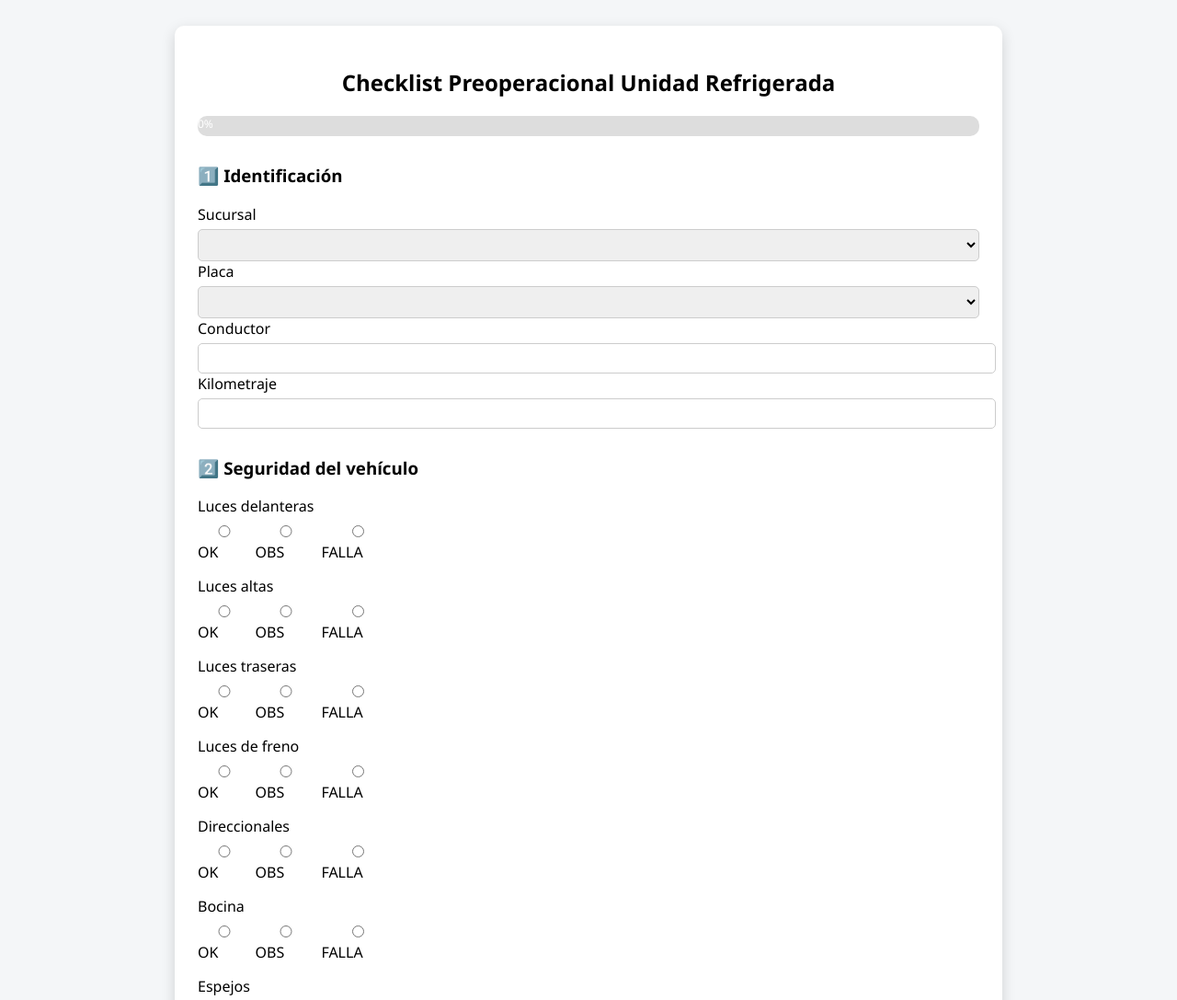
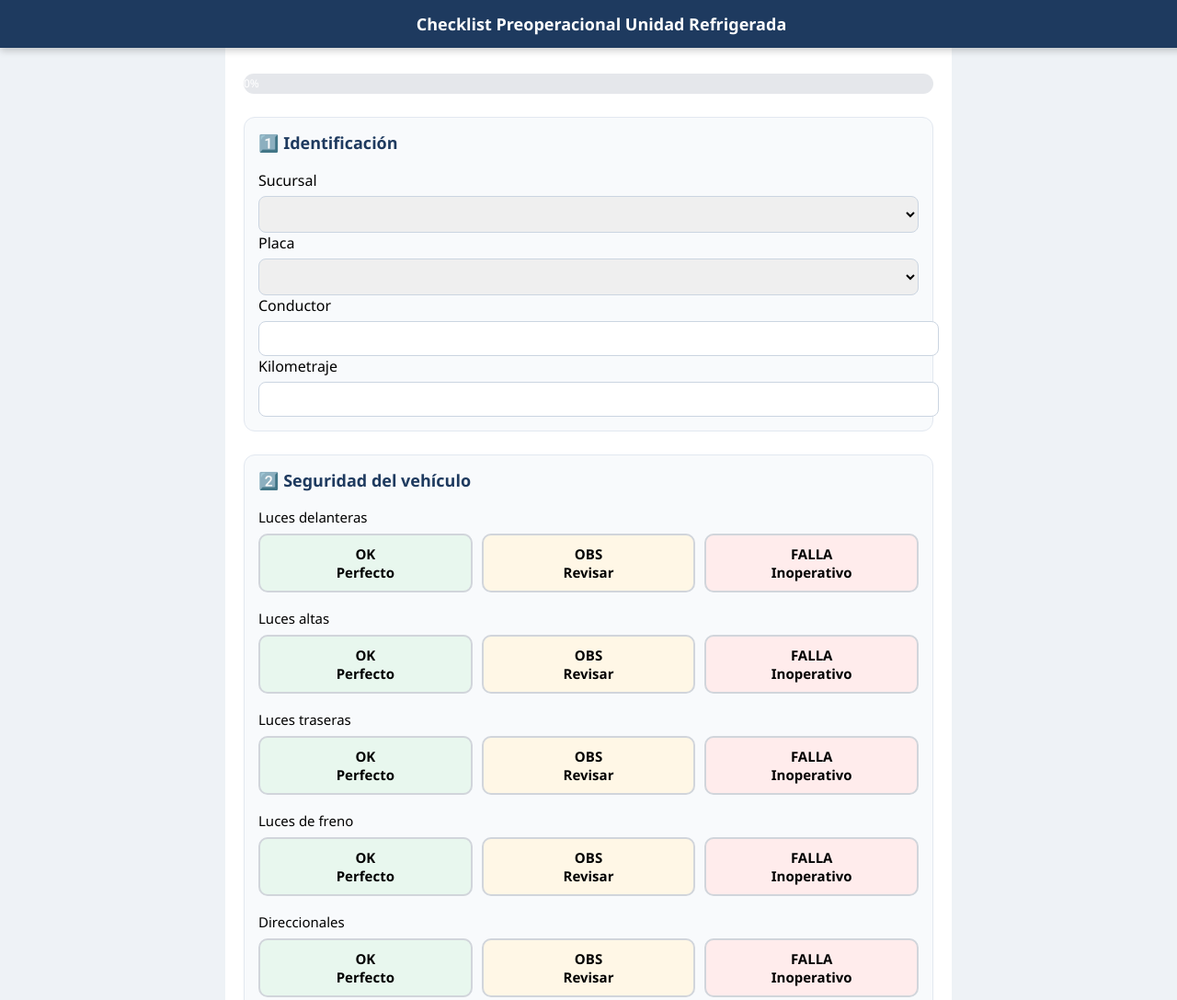
Before and after one commit to DTS2026/DELIVERYAPP, a plain HTML site: page CS_Index.html in a window 1280 px wide. Shown: the top 1087 px of the page at 92% size. Drawn offline with Linux system fonts and the light colour scheme; no server answers.

Commit message:
Update CS_Index.html

```diff
--- a/CS_Index.html
+++ b/CS_Index.html
@@ -5,47 +5,51 @@
 <meta charset="UTF-8">
 <meta name="viewport" content="width=device-width, initial-scale=1.0">
 
-<title>Checklist FINAL 15.51</title>
+<title>Checklist Preoperacional</title>
 
 <style>
 
 body{
-font-family:Segoe UI;
-background:#f4f6f8;
-padding:20px;
+font-family:Segoe UI,Arial;
+background:#eef2f6;
+margin:0;
+padding:0;
 }
 
+/* HEADER APP */
+
+.header{
+position:fixed;
+top:0;
+left:0;
+width:100%;
+background:#1e3a5f;
+color:white;
+text-align:center;
+padding:14px;
+font-weight:bold;
+font-size:18px;
+z-index:1000;
+box-shadow:0 3px 8px rgba(0,0,0,0.2);
+}
+
+/* CONTENEDOR */
+
 .container{
-max-width:850px;
+max-width:750px;
 margin:auto;
 background:white;
-padding:25px;
-border-radius:10px;
-box-shadow:0 5px 15px rgba(0,0,0,0.15);
+min-height:100vh;
+padding:20px;
+padding-top:80px;
 }
 
-h2{
-text-align:center;
-}
-
-.section{
-margin-top:30px;
-}
-
-.item{
-margin-bottom:15px;
-}
-
-.options{
-display:flex;
-gap:15px;
-margin-top:5px;
-}
+/* PROGRESS */
 
 .progress{
-background:#ddd;
+background:#e5e7eb;
 height:22px;
-border-radius:10px;
+border-radius:15px;
 overflow:hidden;
 margin-bottom:20px;
 }
@@ -53,34 +57,130 @@ margin-bottom:20px;
 .progress-bar{
 height:100%;
 width:0%;
-background:#4caf50;
+background:#22c55e;
 text-align:center;
 color:white;
 font-size:12px;
+line-height:22px;
+transition:width 0.4s ease;
 }
+
+/* SECCIONES */
+
+.section{
+margin-top:25px;
+padding:15px;
+background:#f8fafc;
+border-radius:12px;
+border:1px solid #e2e8f0;
+}
+
+.section h3{
+margin-top:0;
+color:#1e3a5f;
+font-size:18px;
+}
+
+/* ITEMS */
+
+.item{
+margin-bottom:18px;
+font-size:15px;
+}
+
+/* BOTONES OPCION */
+
+.options{
+display:flex;
+gap:10px;
+margin-top:8px;
+flex-wrap:wrap;
+}
+
+.option-btn{
+flex:1;
+}
+
+.option-btn input{
+display:none;
+}
+
+.option-btn label{
+display:block;
+text-align:center;
+padding:10px;
+border-radius:10px;
+font-weight:600;
+cursor:pointer;
+border:2px solid #d1d5db;
+background:#f9fafb;
+}
+
+.option-btn input:checked + label{
+color:white;
+border:none;
+}
+
+/* OK */
+
+.ok label{
+background:#e8f7ee;
+}
+
+.ok input:checked + label{
+background:#22c55e;
+}
+
+/* OBS */
+
+.obs label{
+background:#fff7e6;
+}
+
+.obs input:checked + label{
+background:#f59e0b;
+}
+
+/* FALLA */
+
+.falla label{
+background:#ffecec;
+}
+
+.falla input:checked + label{
+background:#ef4444;
+}
+
+/* INPUTS */
 
 input,select,textarea{
 width:100%;
-padding:8px;
-margin-top:5px;
-border:1px solid #ccc;
-border-radius:5px;
+padding:10px;
+margin-top:6px;
+border:1px solid #cbd5e1;
+border-radius:8px;
+font-size:14px;
 }
 
 textarea{
-height:80px;
+height:90px;
 }
+
+/* BOTON */
 
 button{
 margin-top:25px;
 width:100%;
-padding:12px;
+padding:14px;
 background:#1e88e5;
 color:white;
 border:none;
-border-radius:6px;
-font-size:16px;
+border-radius:12px;
+font-size:17px;
+font-weight:bold;
 }
+
+/* RESULTADO */
 
 .resultado{
 margin-top:15px;
@@ -95,9 +195,11 @@ font-size:18px;
 
 <body>
 
+<div class="header">
+Checklist Preoperacional Unidad Refrigerada
+</div>
+
 <div class="container">
-
-<h2>Checklist Preoperacional Unidad Refrigerada</h2>
 
 <div class="progress">
 <div class="progress-bar" id="progressBar">0%</div>
@@ -225,18 +327,38 @@ div.className="section"
 let html=`<h3>${section}</h3>`
 
 items.forEach((item)=>{
-  let name = item.trim(); // el nombre exacto del campo, coincidente con tu encabezado
+
+let name=item.trim()
 
 html+=`
+
 <div class="item">
+
 ${item}
+
 <div class="options">
-      <label><input type="radio" name="${name}" value="OK" required> OK</label>
-      <label><input type="radio" name="${name}" value="OBS"> OBS</label>
-      <label><input type="radio" name="${name}" value="FALLA"> FALLA</label>
+
+<div class="option-btn ok">
+<input type="radio" name="${name}" value="OK" required id="${name}-ok">
+<label for="${name}-ok">OK<br>Perfecto</label>
 </div>
+
+<div class="option-btn obs">
+<input type="radio" name="${name}" value="OBS" id="${name}-obs">
+<label for="${name}-obs">OBS<br>Revisar</label>
 </div>
+
+<div class="option-btn falla">
+<input type="radio" name="${name}" value="FALLA" id="${name}-falla">
+<label for="${name}-falla">FALLA<br>Inoperativo</label>
+</div>
+
+</div>
+
+</div>
+
 `
+
 })
 
 div.innerHTML=html
```
Lines whose indentation alone changed are shown as unchanged.
